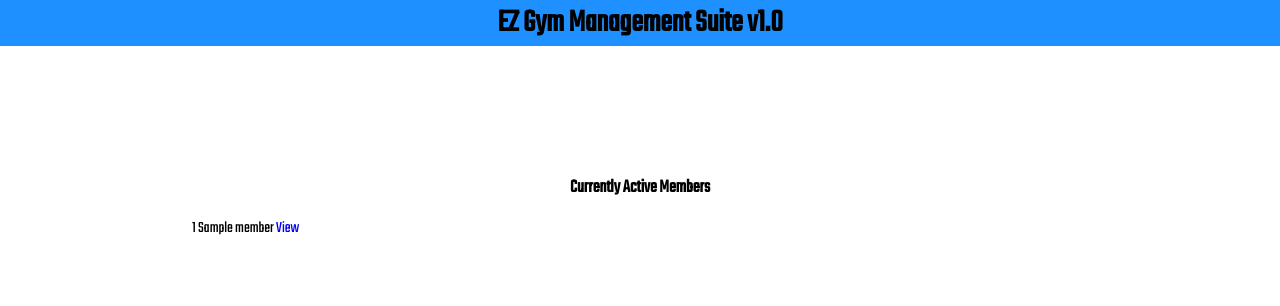
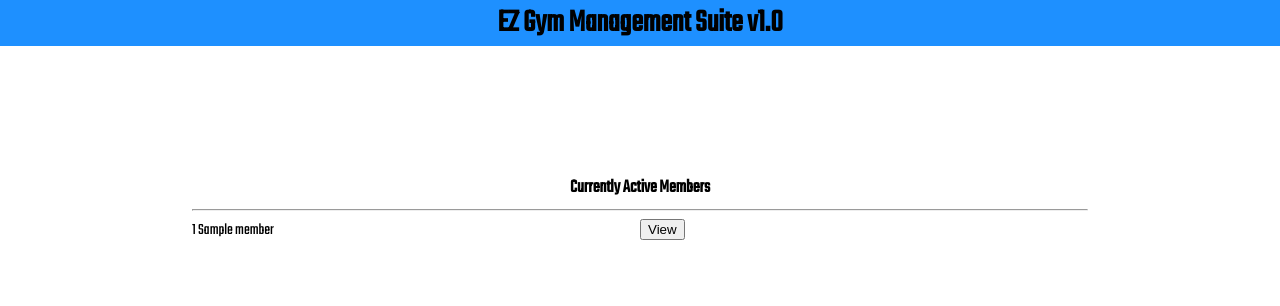
Before and after one commit to davidmacarabrown/gym_management_app, a Flask app: page /members in a window 1280 px wide. Shown: the top 306 px of the page. Run offline with Flask 2, Linux system fonts and the light colour scheme; a database or web service that is not in the repository returns one stand-in record (values such as "Sample title"); some libraries are stand-ins or nearby versions.

Commit message:
styling of members list partially done, buttons in place and content aligned within grid areas

```diff
--- a/static/style.css
+++ b/static/style.css
@@ -99,3 +99,19 @@ footer > p {
 }
 
 /* VIEW MEMBERS ---------------------------- */
+
+.member-row {
+    display: grid;
+    grid-template-columns: 50% 50%;
+    grid-template-areas:
+    "name view-member";
+}
+
+.member-name {
+    grid-area: name;
+    margin: 0;
+}
+
+.view-member-button {
+    grid-area: view-member;
+}
--- a/templates/members/index.html
+++ b/templates/members/index.html
@@ -3,10 +3,13 @@
 {% block content %}
 <main>
     <h3>Currently Active Members</h3>
-    {% for member in all_members %}
-    <div>
-        <p>{{member.first_name}} {{member.last_name}} <a href="/members/{{member.id}}">View</a></p>
-    </div>
+    <hr>
+        {% for member in all_members %}
+        <div class="member-row">
+            <p class="member-name">{{member.first_name}} {{member.last_name}}</p><form action="/members/{{member.id}}"><button class="view-member-button" type="submit">View</button>
+            </form>
+        </div>
+
     {% endfor %}
 
 </main>
```
